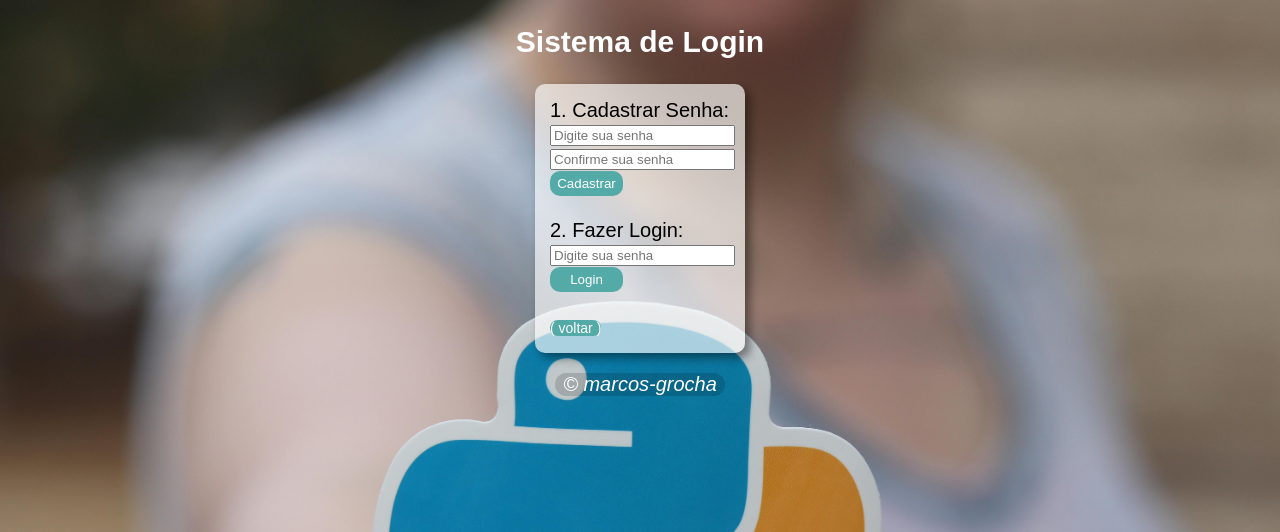
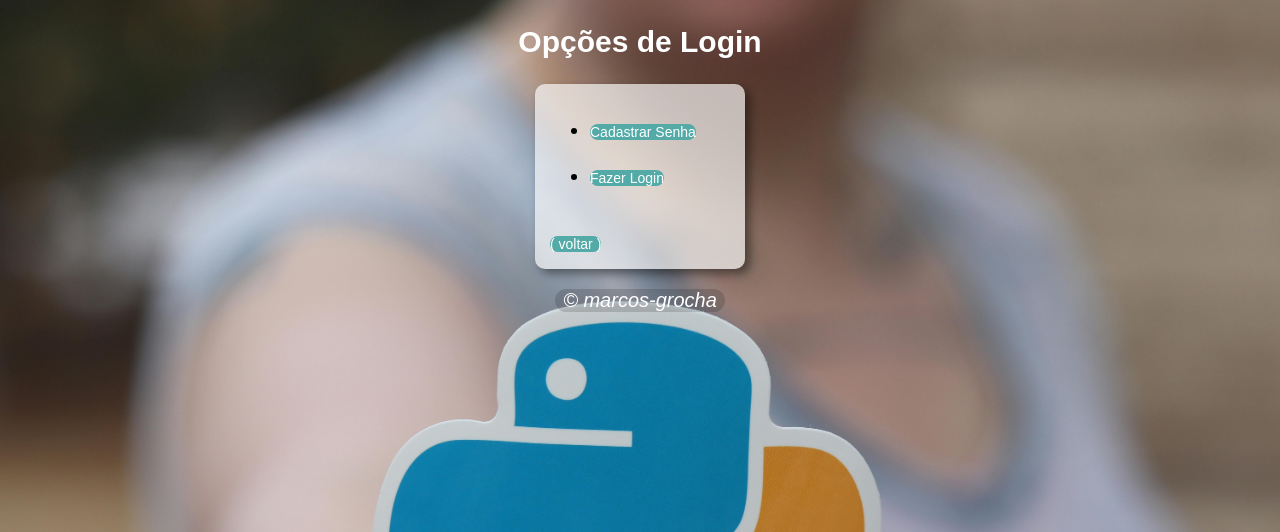
Before and after one commit to marcos-grocha/idea-o-prototipa-o-software, a Flask app: page /login in a window 1280 px wide. Shown: the top 532 px of the page. Run offline with Flask 3, Linux system fonts and the light colour scheme.

```diff
--- a/app.py
+++ b/app.py
@@ -1,7 +1,8 @@
-from flask import Flask, render_template, request, redirect, url_for, session
+from flask import Flask, render_template, request, redirect, url_for, session, flash
 
 app = Flask(__name__)
 app.secret_key = 'chave-secreta'  # Necessário para usar a sessão
+app.secret_key = 'some_secret_key'  # Necessário para usar flash
 
 # Função para verificar maioridade
 @app.route('/maioridade', methods=['GET', 'POST'])
@@ -47,29 +48,45 @@ def exibir_cadastro():
     return render_template('questão-11/exibir_cadastro.html', cadastro=cadastro)
 
 # Funções para sistema de login
+# Variável global para armazenar a senha
 senha = ""
+# Página inicial com opções
+@app.route('/login')
+def login_sistema():
+    return render_template('questão-20/login.html')
 
-@app.route('/login', methods=['GET', 'POST'])
-def login_sistema():
+# Página para cadastrar senha
+@app.route('/cadastrar_senha', methods=['GET', 'POST'])
+def pagina_cadastrar_senha():
     global senha
     mensagem = ""
     if request.method == 'POST':
-        opcao = request.form['opcao']
-        if opcao == "1":
-            senha_escolhida = request.form['senha_escolhida']
-            senha_confirmada = request.form['senha_confirmada']
-            if senha_escolhida == senha_confirmada:
-                senha = senha_escolhida
-                mensagem = "Senha cadastrada com sucesso!"
-            else:
-                mensagem = "Senhas não coincidem!"
-        elif opcao == "2":
+        senha_escolhida = request.form['senha_escolhida']
+        senha_confirmada = request.form['senha_confirmada']
+        if senha_escolhida == senha_confirmada:
+            senha = senha_escolhida
+            mensagem = "Senha cadastrada com sucesso!"
+        else:
+            mensagem = "Senhas não coincidem!"
+        return render_template('questão-20/cadastrar_senha.html', mensagem=mensagem)
+    return render_template('questão-20/cadastrar_senha.html')
+
+# Página para fazer login
+@app.route('/fazer_login', methods=['GET', 'POST'])
+def pagina_fazer_login():
+    global senha
+    mensagem = ""
+    if request.method == 'POST':
+        if senha == "":
+            mensagem = "Nenhuma senha foi cadastrada, por favor cadastre uma antes de tentar fazer login"
+        else:
             possivel_senha = request.form['senha_login']
             if senha == possivel_senha:
                 mensagem = "Sucesso ao fazer login!"
             else:
                 mensagem = "Senha inválida!"
-    return render_template('questão-20/login.html', mensagem=mensagem)
+        return render_template('questão-20/fazer_login.html', mensagem=mensagem)
+    return render_template('questão-20/fazer_login.html')
 
 @app.route('/')
 def home():
--- a/templates/questão-20/login.html
+++ b/templates/questão-20/login.html
@@ -2,26 +2,16 @@
 <html lang="pt-br">
 <head>
     <meta charset="UTF-8">
-    <title>Sistema de Login</title>
+    <title>Opções de Login</title>
     <link rel="stylesheet" href="{{ url_for('static', filename='style.css') }}">
 </head>
 <body>
-    <header><h2>Sistema de Login</h2></header>
+    <header><h2>Opções de Login</h2></header>
     <section>
-        <form method="POST">
-            <label>1. Cadastrar Senha:</label><br>
-            <input type="password" name="senha_escolhida" placeholder="Digite sua senha">
-            <input type="password" name="senha_confirmada" placeholder="Confirme sua senha">
-            <button type="submit" name="opcao" value="1">Cadastrar</button>
-            <br><br>
-            <label>2. Fazer Login:</label><br>
-            <input type="password" name="senha_login" placeholder="Digite sua senha">
-            <button type="submit" name="opcao" value="2">Login</button>
-        </form>
-        {% if mensagem %}
-            <p>{{ mensagem }}</p>
-        {% endif %}
-        <br>
+        <ul>
+            <li><a href="{{ url_for('pagina_cadastrar_senha') }}" class="btn">Cadastrar Senha</a></li><br>
+            <li><a href="{{ url_for('pagina_fazer_login') }}" class="btn">Fazer Login</a></li><br>
+        </ul>
         <a href="{{ url_for('home') }}" class="btn">(  voltar  )</a>
     </section>
     <footer>
```
Also changed, not shown: templates/questão-20/cadastrar_senha.html (added, +27 -0 lines), templates/questão-20/fazer_login.html (added, +25 -0 lines).
